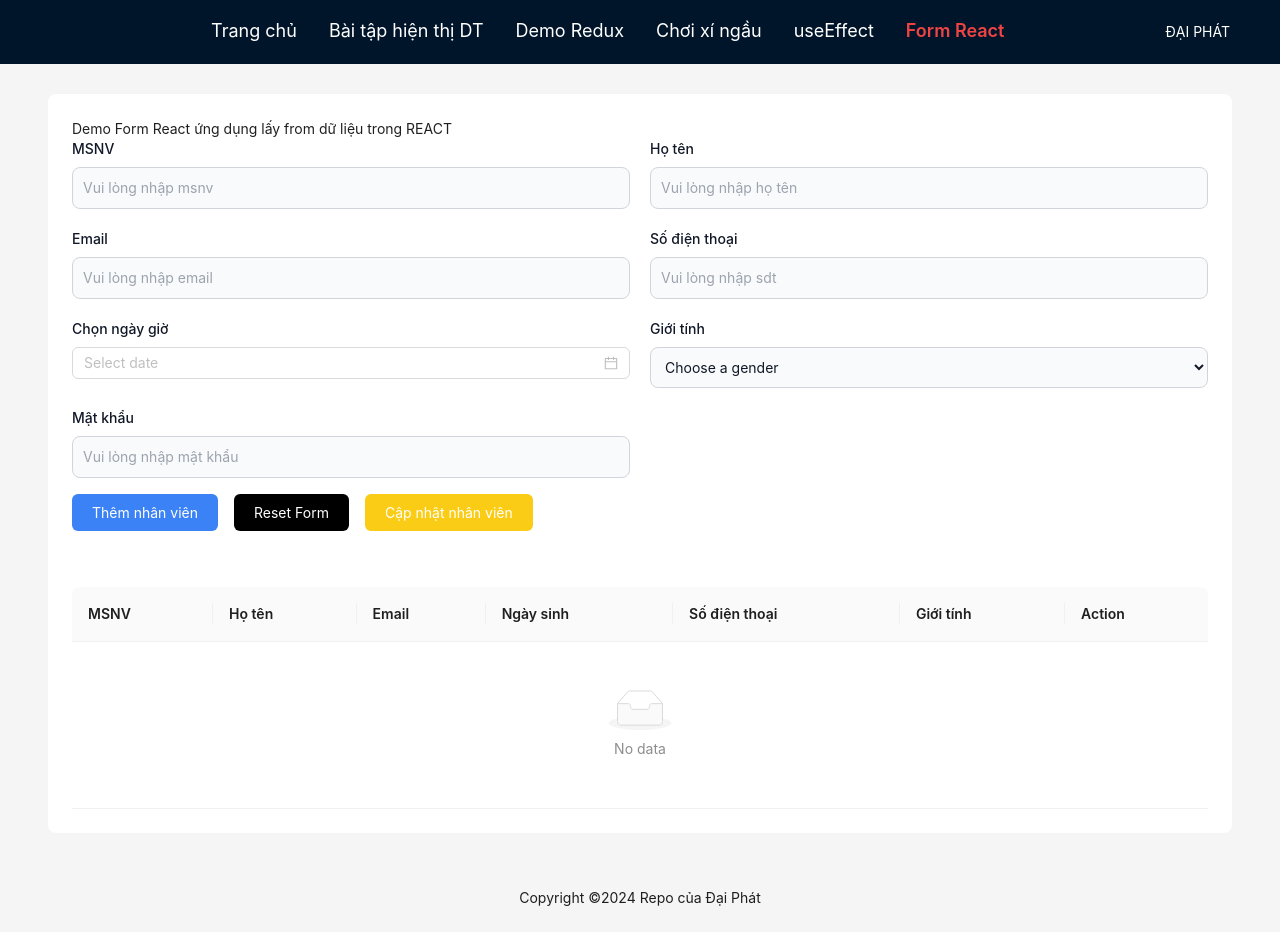
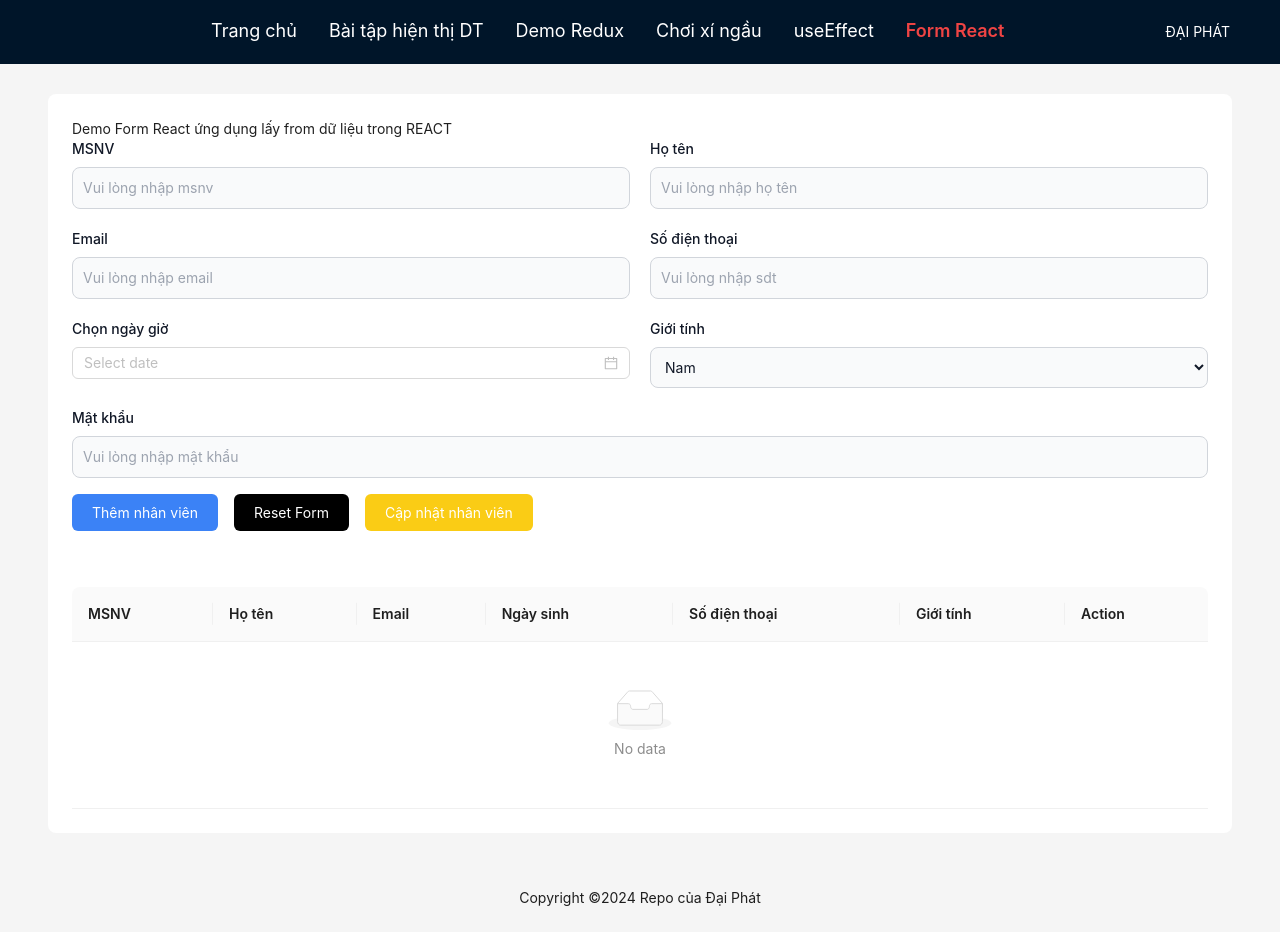
Before and after one commit to delee03/basic_react, a React (Vite) app: page /demo-form-react in a window 1280 px wide. Built offline with nearby package versions, Linux system fonts and the light colour scheme.

Commit message:
feat: clear DatePicker antd after submit

```diff
--- a/package.json
+++ b/package.json
@@ -16,6 +16,7 @@
         "axios": "^1.7.2",
         "formik": "^2.4.6",
         "lottie-react": "^2.4.0",
+        "moment": "^2.30.1",
         "react": "^18.3.1",
         "react-dom": "^18.3.1",
         "react-redux": "^9.1.2",
--- a/src/components/DemoFormReact/DemoFormReact.jsx
+++ b/src/components/DemoFormReact/DemoFormReact.jsx
@@ -3,13 +3,15 @@ import { useFormik } from "formik";
 import InputCustom from "./InputCustom";
 import { DatePicker } from "antd";
 import dayjs from "dayjs";
+import moment from "moment";
 import customParseFormat from "dayjs/plugin/customParseFormat";
 import ButtonCustom from "./ButtonCustom";
 import TableNhanVien from "./TableNhanVien";
+
 import * as yup from "yup";
 
 const DemoFormReact = () => {
-    dayjs.extend(customParseFormat);
+    // dayjs.extend(customParseFormat);
 
     // const [value, setvalue] = useState({
     //     hoTen: "",
@@ -40,8 +42,15 @@ const DemoFormReact = () => {
 
         //onSubmit được thực thi khi form bắt đầu chạy sự kiện submit, tham số values đại diện cho dữ liệu của tất cả field trong form
         onSubmit: (values, { resetForm }) => {
+            //resetForm đến từ formikHelpers dc destructoring
             console.log(values);
+
+            //const newArrNV= [...arrNhanVien];
+            //newArrNV.push(values);
+            //setArrNhanVien(newArrNV);
             setArrNhanVien([...arrNhanVien, values]);
+            // Reset DatePicker về null
+            setFieldValue("ngaySinh", null);
             resetForm();
         },
         //yup .object sẽ nhận 1 object chứa thông tin các validation dành
@@ -118,6 +127,8 @@ const DemoFormReact = () => {
         //nếu có thì hiển thị thông báo, không thì thông báo không tìm thấy
     };
 
+    console.log(errors);
+    console.log(touched);
     return (
         <div>
             <h2>Demo Form React ứng dụng lấy from dữ liệu trong REACT</h2>
@@ -179,9 +190,19 @@ const DemoFormReact = () => {
                         </label>
                         <DatePicker
                             className="w-full"
+                            // value={
+                            //     values.ngaySinh
+                            //         ? moment(values.ngaySinh, "DD-MM-YYYY")
+                            //         : null
+                            // }
+                            value={
+                                values.ngaySinh
+                                    ? dayjs(values.ngaySinh, "DD-MM-YYYY")
+                                    : ""
+                            }
                             onChange={(date, dateString) => {
                                 console.log(date);
-                                setFieldValue("ngaySinh", dateString);
+                                setFieldValue("ngaySinh", dateString || "");
                                 console.log(dateString);
                             }}
                             onBlur={() =>
@@ -207,11 +228,11 @@ const DemoFormReact = () => {
                             id="countries"
                             name="gioiTinh"
                             onChange={handleChange}
+                            placeholder="Chọn giới tính"
                             value={values.gioiTinh}
                             className=" bg-gray-50 border border-gray-300 text-gray-900 text-sm rounded-lg focus:ring-blue-500 focus:border-blue-500 block w-full p-2.5 "
                         >
-                            <option selected>Choose a gender</option>
-                            <option value="Nam ">Nam</option>
+                            <option value="Nam">Nam</option>
                             <option value="Nữ">Nữ</option>
                         </select>
                         {touched.gioiTinh && errors.gioiTinh ? (
@@ -228,6 +249,7 @@ const DemoFormReact = () => {
                         touched={touched.matKhau}
                         id={"matKhau"}
                         value={values.matKhau}
+                        classWrapper="col-span-2"
                         onChange={handleChange}
                     ></InputCustom>
                 </div>
--- a/src/components/DemoFormReact/InputCustom.jsx
+++ b/src/components/DemoFormReact/InputCustom.jsx
@@ -10,9 +10,10 @@ const InputCustom = ({
     value,
     error,
     touched,
+    classWrapper = "",
 }) => {
     return (
-        <div>
+        <div className={`${classWrapper}`}>
             <label
                 htmlFor="first_name"
                 className="block mb-2 text-sm font-medium text-gray-900"
--- a/src/components/DemoFormReact/TableNhanVien.jsx
+++ b/src/components/DemoFormReact/TableNhanVien.jsx
@@ -40,11 +40,12 @@ const TableNhanVien = ({ data, handleDeleteNV }) => {
             //xác định thuộc tính tới lấy dữ liệu
             dataIndex: "msnv",
             key: "msnv",
+
             //quyết định cấu trúc jsx hiển thị trên giao diện , có 3 tham số là text (nội dung của dataIndex lấy về)
-            //record đại diện cho phần tử đang lấy dữ liệu), index (vị trí index của record trong data  )
+            //record đại diện cho phần tử đang lấy dữ liệu (cả cái object )), index (vị trí index của record trong data  )
             // render: (text, record, index) => {
             //     return <button className="bg-red-500">{text}</button>;
-            // },
+            // }, có thể dùng các thẻ link để ck hướng hoặc xem chi tiết
         },
         {
             title: "Họ tên",
@@ -77,7 +78,7 @@ const TableNhanVien = ({ data, handleDeleteNV }) => {
                             record.gioiTinh === "Nam" ? "volcano" : "geekblue"
                         }
                     >
-                        {text}
+                        {record.gioiTinh}
                     </Tag>
                 );
             },
@@ -89,7 +90,6 @@ const TableNhanVien = ({ data, handleDeleteNV }) => {
                 return (
                     <>
                         <ButtonCustom
-                            onClick={console.log("first")}
                             className="mb-2"
                             content={"Sửa"}
                             bgColor="bg-yellow-500"
```
Also changed, not shown: 1 other file (tests, documents, lock files or other folders).
